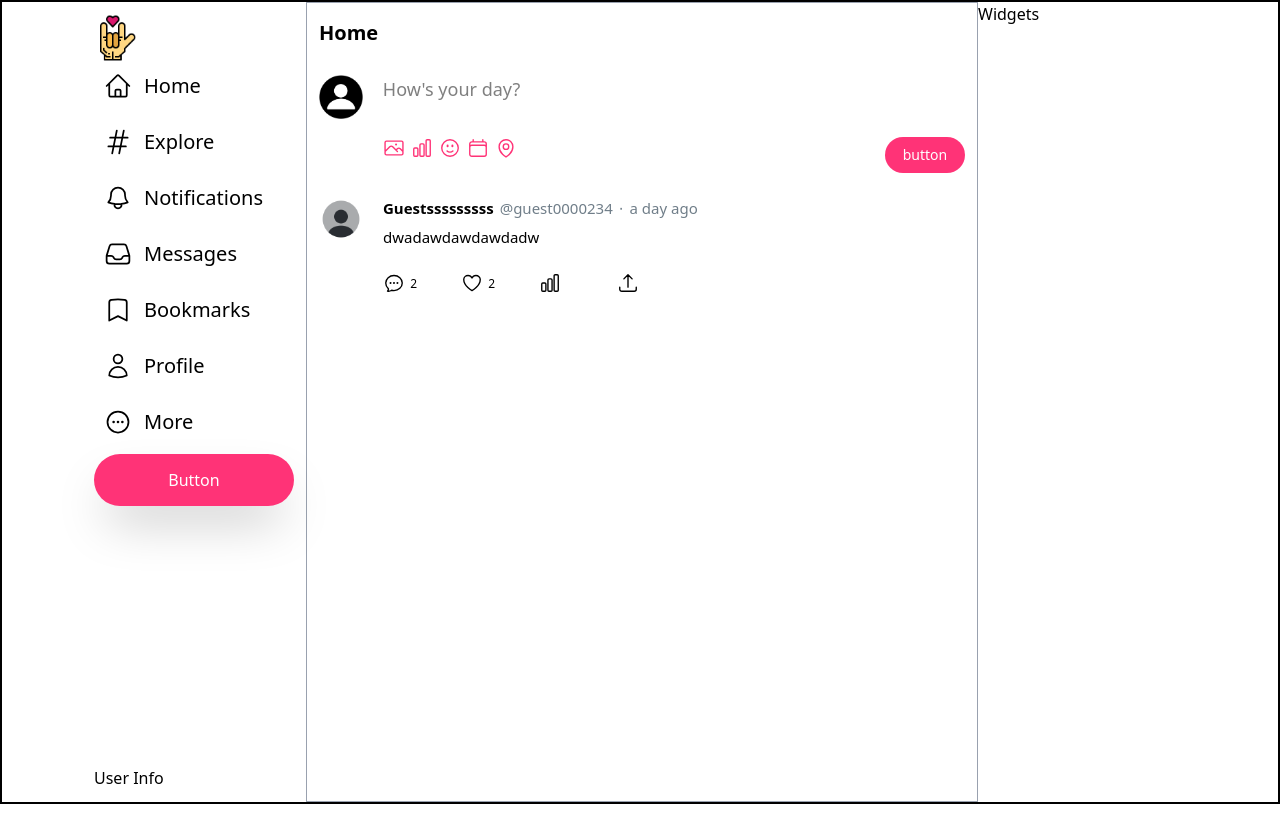
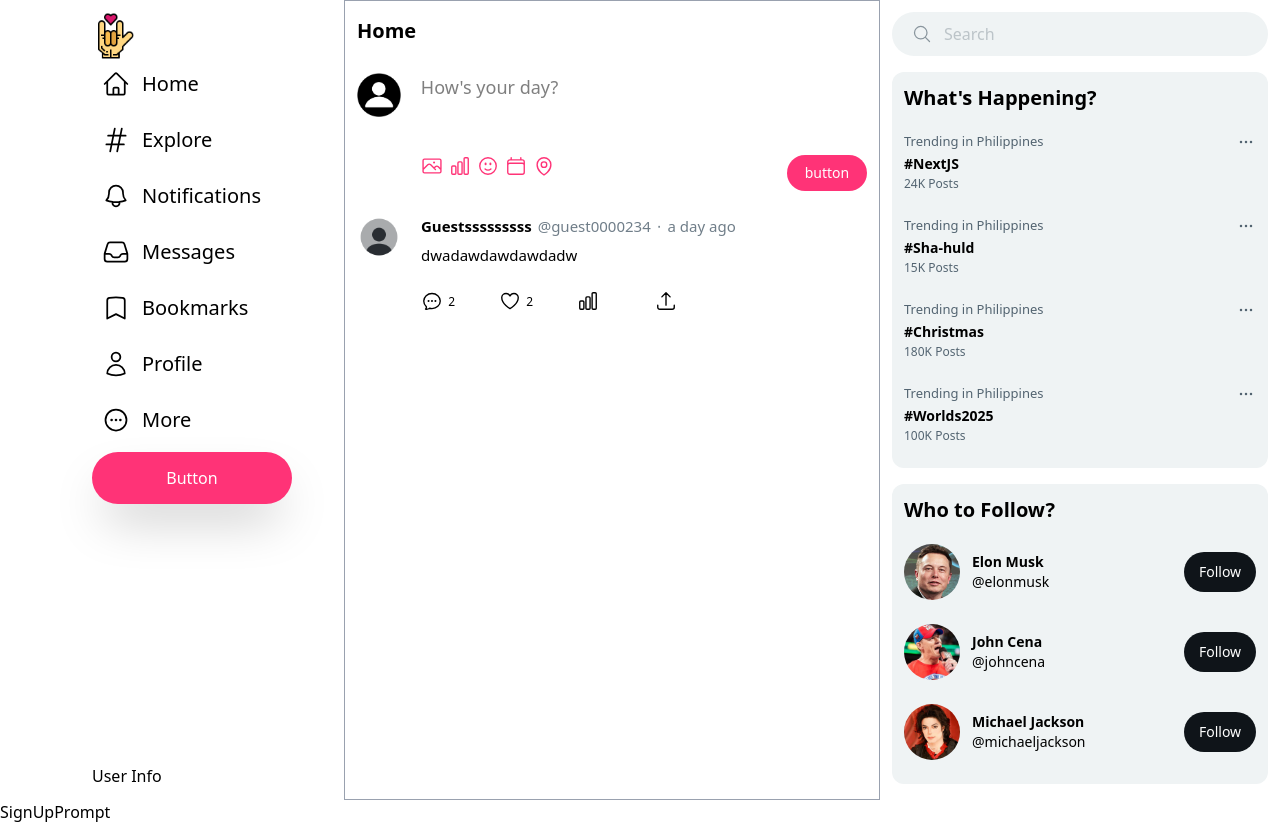
Before and after one commit to symonn-ang/social-media-app, a Next.js app: page / in a window 1280 px wide. Built offline with nearby package versions, Linux system fonts and the light colour scheme.

Commit message:
add Widgets column

```diff
--- a/app/page.js
+++ b/app/page.js
@@ -2,6 +2,7 @@ import Head from 'next/head'
 import Sidebar from "@/components/Sidebar";
 import PostFeed from "@/components/PostFeed";
 import Widgets from '@/components/Widgets';
+import SignUpPrompt from '@/components/SignUpPrompt';
 
 import Image from "next/image";
 
@@ -10,14 +11,15 @@ export default function Home() {
     <>
 
       <div className="text-[#000000] min-h-screen
-      border-2 border-black max-w-[1400px] mx-auto
-      flex
+      max-w-[1400px] mx-auto
+      flex justify-center
       ">
         <Sidebar />
         <PostFeed />
         <Widgets />
       </div>
 
+      <SignUpPrompt />
 
 
     </>
--- a/components/PostInput.js
+++ b/components/PostInput.js
@@ -21,7 +21,7 @@ export default function PostInput() {
                     placeholder="How's your day?"
                 />
 
-                <div className="flex justify-between">
+                <div className="flex justify-between pt-5">
                     <div className="flex space-x-1.5">
                         <PhotoIcon className="w-[22px] h-[22px] text-[#ff3377]"/>
                         <ChartBarIcon className="w-[22px] h-[22px] text-[#ff3377]"/>
--- a/components/Sidebar.js
+++ b/components/Sidebar.js
@@ -13,7 +13,7 @@ import Image from "next/image";
 
 export default function Sidebar() {
     return (
-        <nav className='h-screen hidden sm:flex flex-col sticky top-0 p-3 xl:ml-20'>
+        <nav className='h-screen hidden sm:flex flex-col sticky top-0 p-3 xl:ml-20 xl:mr-10'>
              <div className='relative h-full'> {/* to seperate side icon and user info */}
                 <div className='pl-[5.8]'>
                     <Image src={'/assets/logo.png'} width={48} height={48} alt='logo-pic' />
--- /dev/null
+++ b/components/SignUpPrompt.js
@@ -0,0 +1,7 @@
+import React from "react";
+
+export default function SignUpPrompt() {
+    return (
+        <div>SignUpPrompt</div>
+    )
+}
--- a/components/Widgets.js
+++ b/components/Widgets.js
@@ -1,9 +1,117 @@
+import { EllipsisHorizontalIcon, MagnifyingGlassIcon } from "@heroicons/react/24/outline";
 import React from "react";
+import Image from "next/image";
 
 export default function Widgets() {
     return (
-        <div>
-            Widgets
+        <div className="p-3
+        hidden lg:flex flex-col space-y-4 w-[400px]">
+
+            <div className="bg-[#EFF3F4] text-[#89959D] h-11
+            flex items-center space-x-3 rounded-full pl-5
+            ">
+                <MagnifyingGlassIcon className="w-5 h-5" />
+                <input type="text"
+                    placeholder="Search"
+                    className="bg-transparent outline-none"
+                />
+            </div>
+
+            <div className="bg-[#EFF3F4] rounded-xl p-3">
+                <h1 className="text-xl font-bold mb-2">
+                    What's Happening?
+                </h1>
+
+                <div className="flex flex-col py-3 space-y-0.5">
+                    <div className="flex justify-between text-[#536471] text-[13px]">
+                        <span>Trending in Philippines</span>
+                        <EllipsisHorizontalIcon className="w-5" />
+                    </div>
+                    <span className="font-bold text-sm">#NextJS</span>
+                    <span className="text-[#536471] text-xs">24K Posts</span>
+                </div><div className="flex flex-col py-3 space-y-0.5">
+                    <div className="flex justify-between text-[#536471] text-[13px]">
+                        <span>Trending in Philippines</span>
+                        <EllipsisHorizontalIcon className="w-5" />
+                    </div>
+                    <span className="font-bold text-sm">#Sha-huld</span>
+                    <span className="text-[#536471] text-xs">15K Posts</span>
+                </div><div className="flex flex-col py-3 space-y-0.5">
+                    <div className="flex justify-between text-[#536471] text-[13px]">
+                        <span>Trending in Philippines</span>
+                        <EllipsisHorizontalIcon className="w-5" />
+                    </div>
+                    <span className="font-bold text-sm">#Christmas</span>
+                    <span className="text-[#536471] text-xs">180K Posts</span>
+                </div><div className="flex flex-col py-3 space-y-0.5">
+                    <div className="flex justify-between text-[#536471] text-[13px]">
+                        <span>Trending in Philippines</span>
+                        <EllipsisHorizontalIcon className="w-5" />
+                    </div>
+                    <span className="font-bold text-sm">#Worlds2025</span>
+                    <span className="text-[#536471] text-xs">100K Posts</span>
+                </div>
+            </div>
+
+            <div className="bg-[#EFF3F4] rounded-xl p-3">
+                <h1 className="text-xl font-bold mb-2">
+                    Who to Follow?
+                </h1>
+
+                <div className="flex justify-between items-center py-3">
+                    <div className="flex items-center space-x-3">
+
+                        <Image src="/assets/elon.jpg" width={56} height={56} alt="profpic of Elon Musk"
+                            className="w-14 h-14 rounded-full" />
+
+                        <div className="flex flex-col text-sm">
+                            <span className="font-bold">Elon Musk</span>
+                            <span>@elonmusk</span>
+                        </div>
+
+                    </div>
+
+                    <button className="bg-[#0F1419] text-white w-[72px] h-10 rounded-full text-sm">
+                        Follow
+                    </button>
+                </div>
+                <div className="flex justify-between items-center py-3">
+                    <div className="flex items-center space-x-3">
+
+                        <Image src="/assets/john.webp" width={56} height={56} alt="profpic of John Cena"
+                            className="w-14 h-14 rounded-full" />
+
+                        <div className="flex flex-col text-sm">
+                            <span className="font-bold">John Cena</span>
+                            <span>@johncena</span>
+                        </div>
+
+                    </div>
+
+                    <button className="bg-[#0F1419] text-white w-[72px] h-10 rounded-full text-sm">
+                        Follow
+                    </button>
+                </div>
+                <div className="flex justify-between items-center py-3">
+                    <div className="flex items-center space-x-3">
+
+                        <Image src="/assets/michael.jpg" width={56} height={56} alt="profpic of Michael Jackson"
+                            className="w-14 h-14 rounded-full" />
+
+                        <div className="flex flex-col text-sm">
+                            <span className="font-bold">Michael Jackson</span>
+                            <span>@michaeljackson</span>
+                        </div>
+
+                    </div>
+
+                    <button className="bg-[#0F1419] text-white w-[72px] h-10 rounded-full text-sm">
+                        Follow
+                    </button>
+                </div>
+            </div>
+
+
         </div>
     )
 }
```
